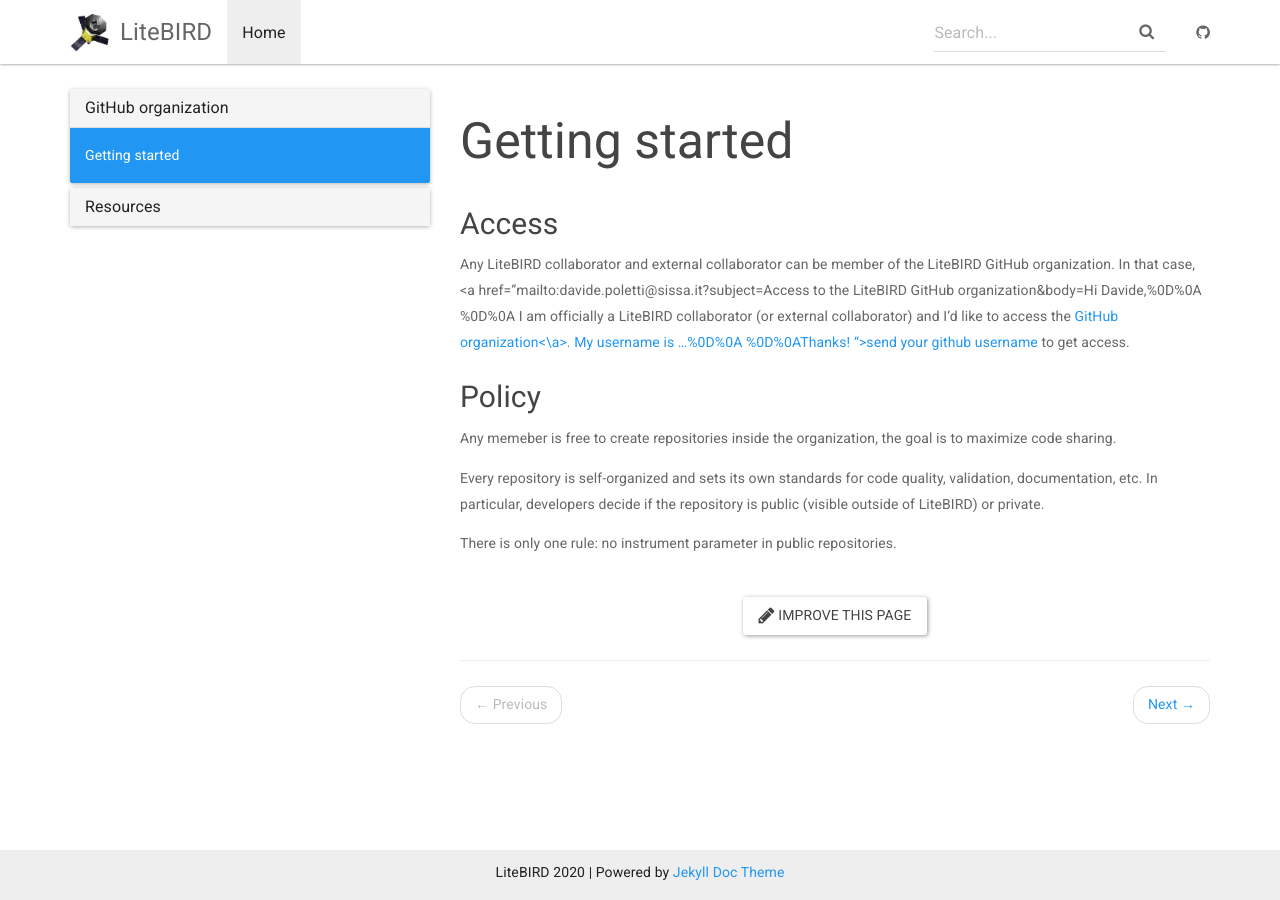
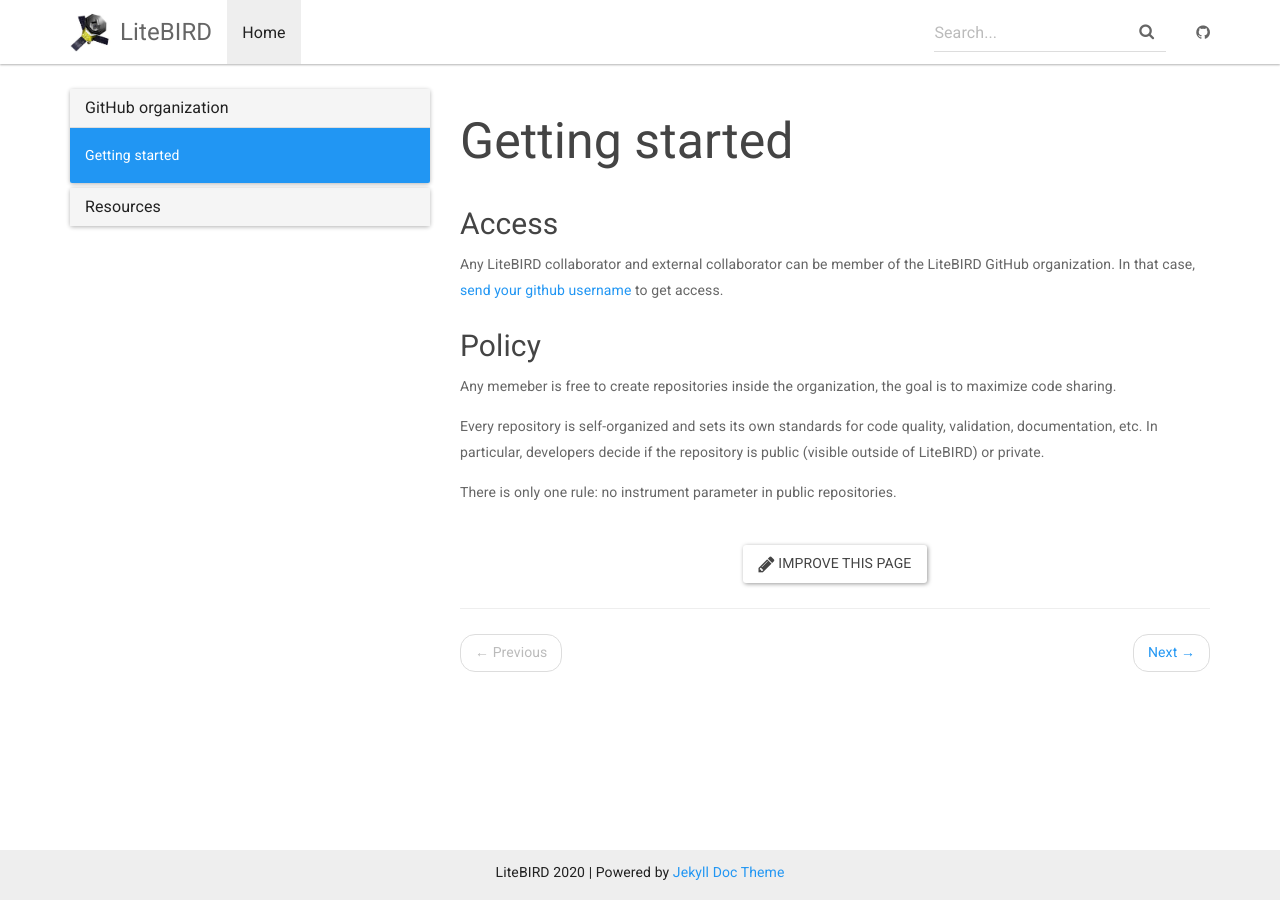
Before and after one commit to litebird/litebird.github.io, a Jekyll site: the page built from _docs/getting-started.md, in a window 1280 px wide. Built offline with Jekyll 4.4.1, drawn with Linux system fonts in a browser that asks for light colours; some of the changed lines change nothing that is shown.

Commit message:
No html in the access email

```diff
--- a/_config.yml
+++ b/_config.yml
@@ -10,7 +10,7 @@ url: https://litebird.github.io/ # the base hostname & protocol for your site
 git_address: https://github.com/litebird
 git_edit_address: https://github.com/litebird/litebird.github.io
 access_request_template: >
-  subject=Access to the LiteBIRD GitHub organization&body=Hi Davide,%0D%0A %0D%0A I am officially a LiteBIRD collaborator (or external collaborator) and I'd like to access the <a href="https://github.com/litebird">GitHub organization<\a>. My username is ...%0D%0A  %0D%0AThanks!
+  subject=Access to the LiteBIRD GitHub organization&body=Hi Davide,%0D%0A %0D%0A I am officially a LiteBIRD collaborator (or external collaborator) and I'd like to access the GitHub organization (https://github.com/litebird). My username is ...%0D%0A  %0D%0AThanks!
 # theme options from https://bootswatch.com/3/
 # comment out this to use default Bootstrap
 bootwatch: paper # cerulean cosmo custom cyborg darkly flatly journal lumen readable sandstone simplex slate solar spacelab superhero united yeti
```
